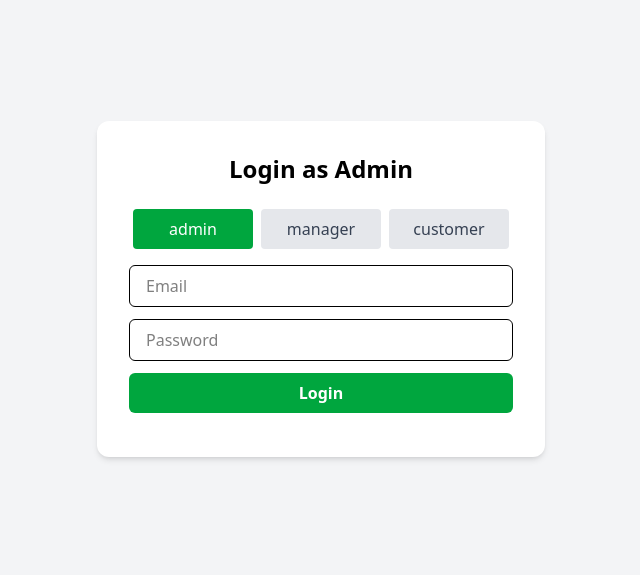
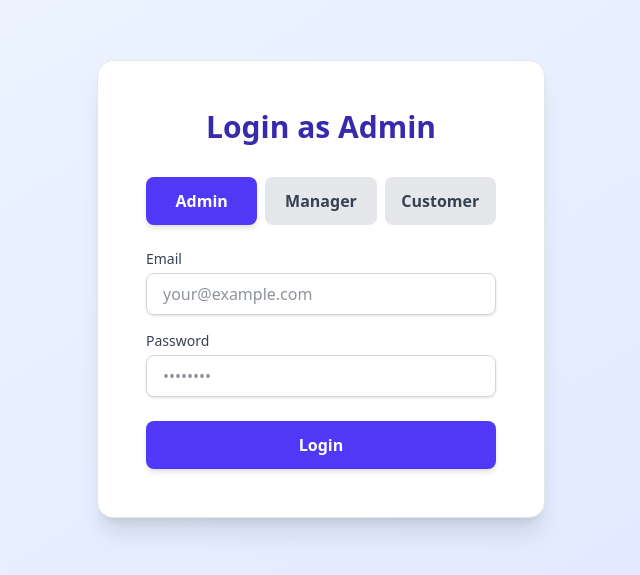
Before and after one commit to SarikaReddy20/Walmart, a React (Vite) app in the folder frontend/: page / in a window 1280 px wide. Shown: the part 111-686 px from the top of the page, without its empty margins (319-959 px from the left). Built offline with nearby package versions, Linux system fonts and the light colour scheme.

Commit message:
Update AuthPage.jsx

```diff
--- a/frontend/src/AuthPage.jsx
+++ b/frontend/src/AuthPage.jsx
@@ -1,22 +1,18 @@
 import React, { useState } from 'react';
-import { useNavigate } from 'react-router-dom';
-import axios from 'axios';
+import { useNavigate } from 'react-router-dom'; // Uncomment in a real React Router setup
+import axios from 'axios'; // Uncomment in a real MERN app
+
 
 const API_BASE = 'http://localhost:5000/api'; // Replace if needed
-
-const getLocation = () => {
-  return new Promise((resolve, reject) => {
-    navigator.geolocation.getCurrentPosition(
-      (pos) => resolve({ lat: pos.coords.latitude, lng: pos.coords.longitude }),
-      (err) => reject(err)
-    );
-  });
-};
 
 const AuthPage = () => {
   const [role, setRole] = useState('admin'); // admin | manager | customer
   const [isRegister, setIsRegister] = useState(false);
   const [form, setForm] = useState({ fullName: '', email: '', password: '' });
+  const [loading, setLoading] = useState(false); // New loading state
+  const [message, setMessage] = useState(''); // New message state for success/error
+  const [messageType, setMessageType] = useState(''); // 'success' or 'error'
+
   const navigate = useNavigate();
 
   const handleChange = (e) => {
@@ -24,6 +20,10 @@ const AuthPage = () => {
   };
 
   const handleSubmit = async () => {
+    setLoading(true);
+    setMessage(''); // Clear previous messages
+    setMessageType('');
+
     const { fullName, email, password } = form;
     try {
       let url = '';
@@ -35,47 +35,53 @@ const AuthPage = () => {
         url = `${API_BASE}/manager/login`;
       } else if (role === 'customer' && isRegister) {
         url = `${API_BASE}/customer/register`;
-        const pos = await getLocation();
-        payload.fullName = fullName;
-        payload.lat = pos.lat;
-        payload.lng = pos.lng;
+        const pos = await getLocation(); // This will use the mock getLocation
+        payload = { ...payload, fullName, lat: pos.lat, lng: pos.lng }; // Add fullName, lat, lng for customer register
       } else if (role === 'customer') {
         url = `${API_BASE}/customer/login`;
       }
 
       const res = await axios.post(url, payload);
       localStorage.setItem('token', res.data.token);
-      alert(`${role} ${isRegister ? 'registered' : 'logged in'} successfully!`);
+      setMessage(`${role} ${isRegister ? 'registered' : 'logged in'} successfully!`);
+      setMessageType('success');
 
-      // ✅ Redirect based on role
+      // Redirect based on role
       if (role === 'admin') navigate('/admin/dashboard');
       else if (role === 'manager') navigate('/manager/dashboard');
       else navigate('/customer/dashboard');
-
+      window.location.reload();
     } catch (err) {
-      alert(err.response?.data?.message || 'Error');
+      console.error("Auth error:", err);
+      setMessage(err.response?.data?.message || 'An unexpected error occurred.');
+      setMessageType('error');
+    } finally {
+      setLoading(false);
     }
   };
 
   return (
-    <div className="flex items-center justify-center min-h-screen bg-gray-100 p-4">
-      <div className="bg-white rounded-xl shadow-md p-8 w-full max-w-md">
-        <h2 className="text-2xl font-bold mb-6 text-center">
-          {isRegister ? 'Register' : 'Login'} as{' '}
-          <span className="capitalize">{role}</span>
+    <div className="min-h-screen bg-gradient-to-br from-blue-50 to-indigo-100 font-inter text-gray-800 flex items-center justify-center p-4 sm:p-6 lg:p-8">
+      <div className="w-full max-w-md bg-white rounded-2xl shadow-xl p-8 md:p-10 lg:p-12 border border-gray-200">
+        <h2 className="text-3xl font-extrabold text-center text-indigo-800 mb-8">
+          {isRegister ? 'Register' : 'Login'} as <span className="capitalize">{role}</span>
         </h2>
 
-        <div className="flex justify-between mb-4">
+        {/* Role Selection Buttons */}
+        <div className="flex justify-between gap-2 mb-6">
           {['admin', 'manager', 'customer'].map((r) => (
             <button
               key={r}
               onClick={() => {
                 setRole(r);
-                setIsRegister(false);
+                setIsRegister(false); // Reset to login view when changing role
+                setForm({ fullName: '', email: '', password: '' }); // Clear form
+                setMessage(''); // Clear messages
+                setMessageType('');
               }}
-              className={`w-full mx-1 py-2 rounded ${
-                role === r
-                  ? 'bg-green-600 text-white'
+              className={`flex-1 py-3 rounded-lg font-semibold capitalize transition-all duration-300
+                ${role === r
+                  ? 'bg-indigo-600 text-white shadow-md'
                   : 'bg-gray-200 text-gray-700 hover:bg-gray-300'
                 }`}
             >
@@ -84,45 +90,89 @@ const AuthPage = () => {
           ))}
         </div>
 
+        {/* Message Display */}
+        {message && (
+          <div className={`p-3 rounded-lg mb-4 text-center text-sm font-medium
+            ${messageType === 'success' ? 'bg-green-100 text-green-700' : 'bg-red-100 text-red-700'}`}>
+            {message}
+          </div>
+        )}
+
+        {/* Form Inputs */}
+        <div className="space-y-4">
           {role === 'customer' && isRegister && (
+            <div>
+              <label htmlFor="fullName" className="block text-sm font-medium text-gray-700 mb-1">Full Name</label>
               <input
+                type="text"
                 name="fullName"
+                id="fullName"
                 value={form.fullName}
                 onChange={handleChange}
-            placeholder="Full Name"
-            className="w-full mb-3 px-4 py-2 border rounded-md focus:outline-none focus:ring-2 focus:ring-green-500"
+                placeholder="Your Full Name"
+                className="w-full px-4 py-2 border border-gray-300 rounded-lg shadow-sm focus:ring-indigo-500 focus:border-indigo-500 transition-colors duration-200"
+                required
               />
+            </div>
           )}
 
+          <div>
+            <label htmlFor="email" className="block text-sm font-medium text-gray-700 mb-1">Email</label>
             <input
+              type="email"
               name="email"
+              id="email"
               value={form.email}
               onChange={handleChange}
-          placeholder="Email"
-          className="w-full mb-3 px-4 py-2 border rounded-md focus:outline-none focus:ring-2 focus:ring-green-500"
+              placeholder="your@example.com"
+              className="w-full px-4 py-2 border border-gray-300 rounded-lg shadow-sm focus:ring-indigo-500 focus:border-indigo-500 transition-colors duration-200"
+              required
             />
+          </div>
+
+          <div>
+            <label htmlFor="password" className="block text-sm font-medium text-gray-700 mb-1">Password</label>
             <input
+              type="password"
               name="password"
-          type="password"
+              id="password"
               value={form.password}
               onChange={handleChange}
-          placeholder="Password"
-          className="w-full mb-3 px-4 py-2 border rounded-md focus:outline-none focus:ring-2 focus:ring-green-500"
+              placeholder="••••••••"
+              className="w-full px-4 py-2 border border-gray-300 rounded-lg shadow-sm focus:ring-indigo-500 focus:border-indigo-500 transition-colors duration-200"
+              required
             />
+          </div>
+        </div>
 
+        {/* Submit Button */}
         <button
           onClick={handleSubmit}
-          className="w-full bg-green-600 hover:bg-green-700 text-white font-semibold py-2 rounded-md mb-3"
+          className="w-full mt-6 bg-indigo-600 hover:bg-indigo-700 text-white font-semibold py-3 rounded-lg shadow-md transition-colors duration-200 disabled:opacity-50 disabled:cursor-not-allowed flex items-center justify-center"
+          disabled={loading}
         >
-          {isRegister ? 'Register' : 'Login'}
+          {loading ? (
+            <>
+              <div className="animate-spin rounded-full h-5 w-5 border-b-2 border-white mr-2"></div>
+              {isRegister ? 'Registering...' : 'Logging In...'}
+            </>
+          ) : (
+            isRegister ? 'Register' : 'Login'
+          )}
         </button>
 
+        {/* Toggle Register/Login for Customer Role */}
         {role === 'customer' && (
-          <p className="text-center text-sm">
+          <p className="text-center text-sm mt-4 text-gray-600">
             {isRegister ? 'Already have an account?' : "Don't have an account?"}{' '}
             <button
-              onClick={() => setIsRegister(!isRegister)}
-              className="text-green-600 font-medium hover:underline"
+              onClick={() => {
+                setIsRegister(!isRegister);
+                setForm({ fullName: '', email: '', password: '' }); // Clear form on toggle
+                setMessage(''); // Clear messages
+                setMessageType('');
+              }}
+              className="text-indigo-600 font-medium hover:underline focus:outline-none"
             >
               {isRegister ? 'Login' : 'Register'}
             </button>
```
Lines whose indentation alone changed are shown as unchanged.
